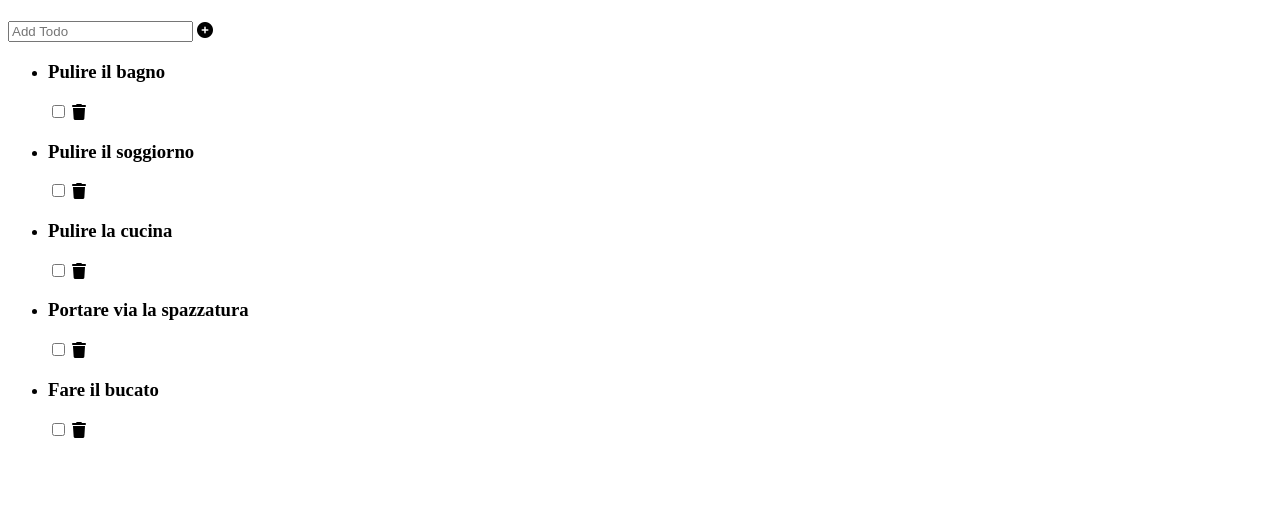
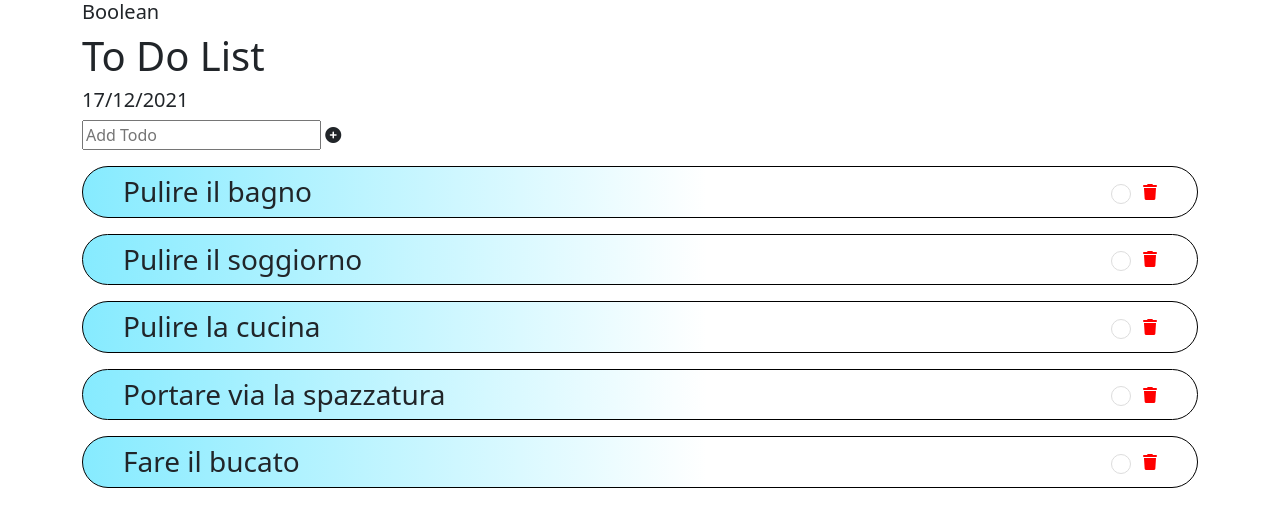
Before and after one commit to mark5041/vue-todolist, a plain HTML site: page index.html in a window 1280 px wide. Drawn offline with nearby package versions, Linux system fonts and the light colour scheme.

Commit message:
css part 1

```diff
--- a/index.html
+++ b/index.html
@@ -5,6 +5,7 @@
     <meta http-equiv="X-UA-Compatible" content="IE=edge">
     <meta name="viewport" content="width=device-width, initial-scale=1.0">
     <link rel="stylesheet" href="style.css">
+    <link href="https://cdn.jsdelivr.net/npm/bootstrap@5.1.3/dist/css/bootstrap.min.css" rel="stylesheet" integrity="sha384-1BmE4kWBq78iYhFldvKuhfTAU6auU8tT94WrHftjDbrCEXSU1oBoqyl2QvZ6jIW3" crossorigin="anonymous">
     <link rel="stylesheet" href="https://cdnjs.cloudflare.com/ajax/libs/font-awesome/6.0.0-beta2/css/all.min.css" integrity="sha512-YWzhKL2whUzgiheMoBFwW8CKV4qpHQAEuvilg9FAn5VJUDwKZZxkJNuGM4XkWuk94WCrrwslk8yWNGmY1EduTA==" crossorigin="anonymous" referrerpolicy="no-referrer" />
     <script src="https://cdn.jsdelivr.net/npm/vue@2/dist/vue.js"></script>
     <title>Document</title>
@@ -13,9 +14,9 @@
     <div id="app" class="container">
         <div class="inner-container">
             <header class="header">
-                <h2 class="subtitle"></h2>
-                <h1 class="title"></h1>
-                <h3 class="date"></h3>
+                <h5 class="subtitle">Boolean</h2>
+                <h1 class="title">To Do List</h1>
+                <h5 class="date">17/12/2021</h3>
             </header>
             <main class="main">
                 <div class="add-todo">
@@ -23,16 +24,17 @@
                         <input @keyup.enter = "newTodo" v-model="todoNew" type="text" placeholder="Add Todo">
                         <i class="fa-solid fa-circle-plus"></i>
                     </div>
-                    {{todoNew}}
                 </div>
                 <div class="todos">
-                    <ul>
-                        <li class="todo"  v-for="(todo, index) in todos">
+                    <ul class="my-list">
+                        <li class="todo d-flex justify-content-between align-items-center py-2"  v-for="(todo, index) in todos">
                             <div class="todo-text">
-                                <h3 :class="(todo.status == false) ? '' : 'done' ">{{todo.text}}</h3>
+                                <h3 class="mb-0" :class="(todo.status == false) ? '' : 'done' ">{{todo.text}}</h3>
                             </div>
-                            <input @change="checkControl(index)" id="check" type="checkbox">
-                            <i @click="removeTodo(index)" class="fa-solid fa-trash"></i>
+                            <div class="todo-modify round">
+                                <input @change="checkControl(index)" id="check" type="checkbox">
+                                <i @click="removeTodo(index)" class="fa-solid fa-trash"></i>
+                            </div>
                         </li>
                     </ul>
                 </div>
--- a/style.css
+++ b/style.css
@@ -1,3 +1,53 @@
+html {
+    font-size: 100%;
+}
+
+.my-list {
+    list-style: none;
+    padding: 0;
+}
+
+.todo {
+    border: 1px solid black;
+    border-radius: 50px;
+    margin-top: 1em;
+    background: rgb(134,235,255);
+background: linear-gradient(90deg, rgba(134,235,255,1) 0%, rgba(255,255,255,1) 56%, rgba(255,255,255,1) 100%);
+}
+
+.todo-text {
+    display: inline-block;
+    margin-left: 2.5em;
+}
+
+.todo-modify{
+    margin-right: 2.5em;
+}
+
+.fa-trash{
+    margin-left: 0.5em;
+    color: red;
+}
+
+#check {
+    height: 20px;
+    width: 20px;
+    background-color: white;
+    border-radius: 50%;
+    vertical-align: middle;
+    border: 1px solid #ddd;
+    appearance: none;
+    outline: none;
+    cursor: pointer;
+}
+
+#check:checked {
+    background-color: grey;
+    content: "ciao";
+}
+
+
 .done{
     text-decoration: line-through;
+    color: rgb(149, 149, 149);
 }
```
